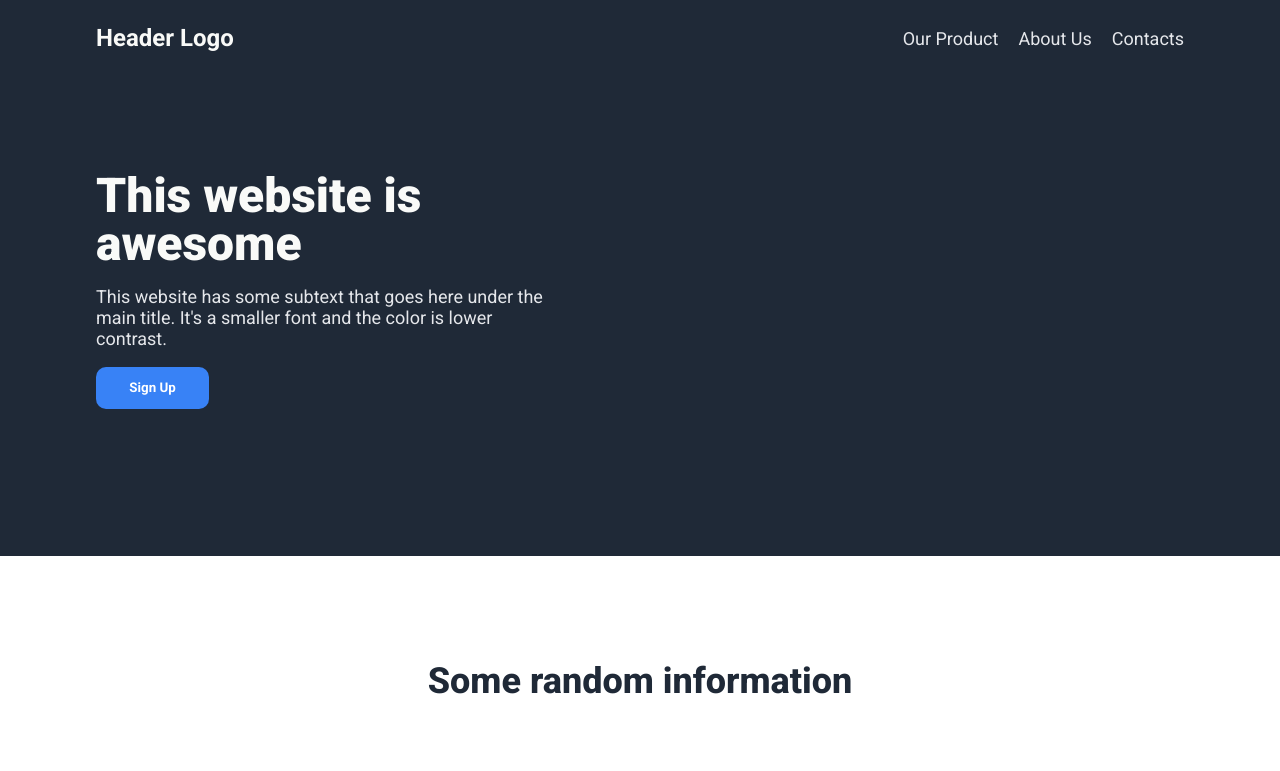
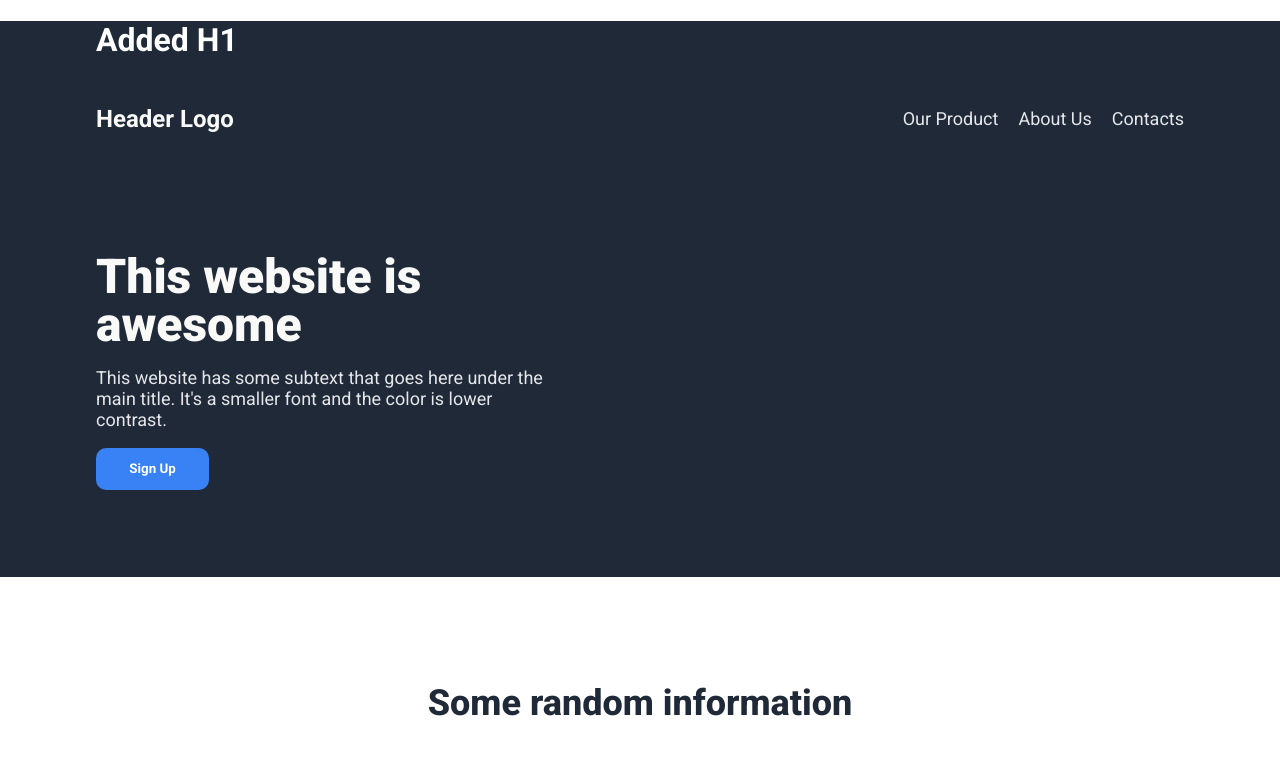
Before and after one commit to augustark/odin-landing-page, a plain HTML site: page index.html in a window 1280 px wide. Shown: the top 771 px of the page. Drawn offline with Linux system fonts and the light colour scheme.

Commit message:
Added a simple title

```diff
--- a/index.html
+++ b/index.html
@@ -12,6 +12,7 @@
 </head>
 <body>
   <header class="hero">
+    <h1>Added H1</h1>
     <section>
       <nav class="navbar">
         <p class="logo">Header Logo</p>
```
